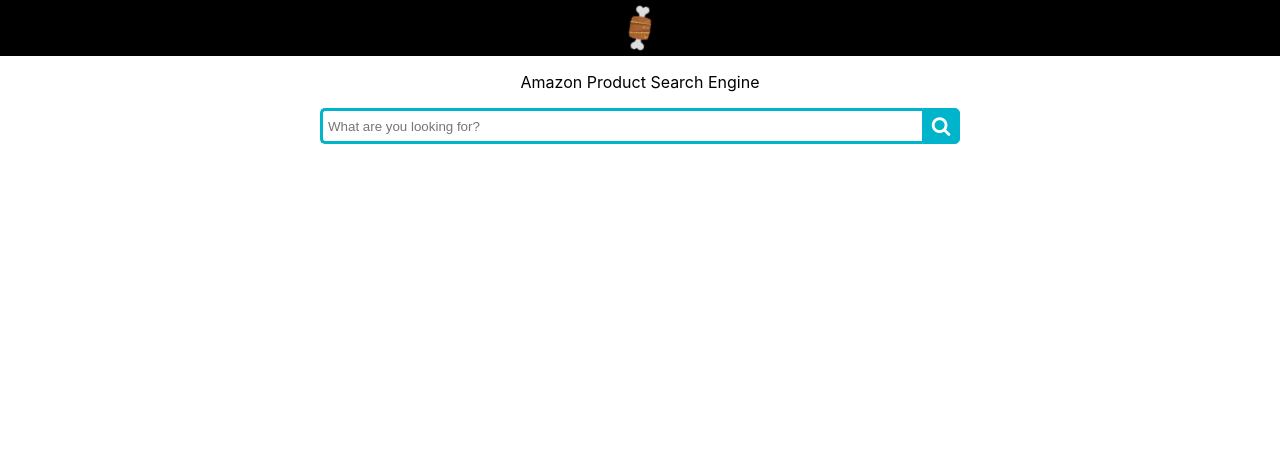
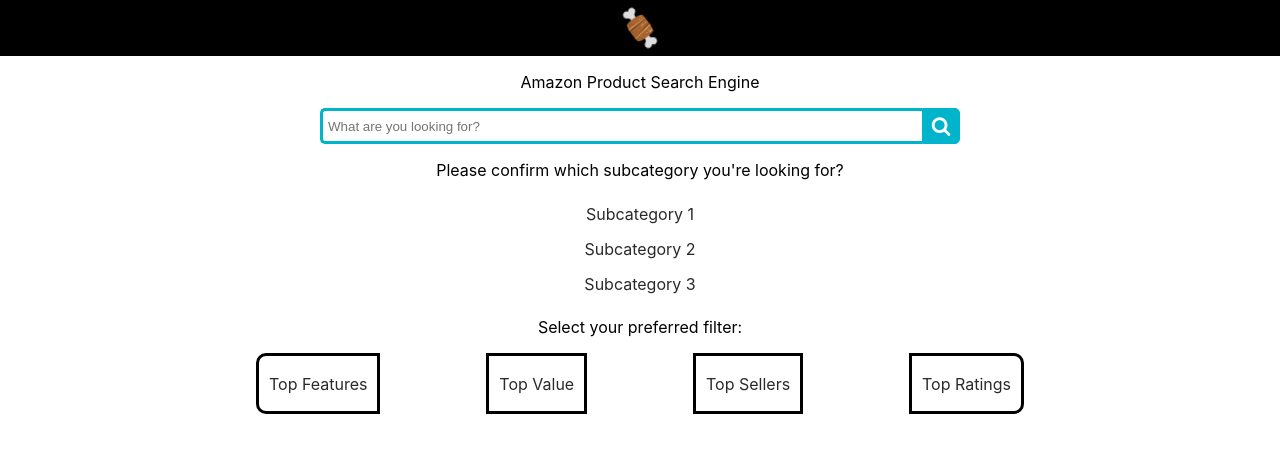
Before and after one commit to IdrisHanafi/AmazonSearchEngine, a React (Create React App) app in the folder frontend/search-engine-frontend/: page / in a window 1280 px wide. Shown: the top 452 px of the page. Built offline with nearby package versions, Linux system fonts and the light colour scheme.

Commit message:
complete UI selections

```diff
--- /dev/null
+++ b/frontend/search-engine-frontend/src/components/atoms/CheckBox/CheckBox.css
@@ -0,0 +1,26 @@
+.customCheckBox {
+  background-color: #FFFFFF;
+  cursor: pointer;
+  color: #2A2A2A;
+  display: flex;
+  justify-content: center;
+  align-items: center;
+  height: 35px;
+  border-radius: 10px;
+}
+
+.customCheckBoxSelected {
+  background-color: #00B4CC;
+  cursor: pointer;
+  color: #FFFFFF;
+  display: flex;
+  justify-content: center;
+  align-items: center;
+  height: 35px;
+  border-radius: 10px;
+}
+
+.customCheckBox:hover {
+  background-color: #00B4CC;
+  color: #FFFFFF;
+}
--- /dev/null
+++ b/frontend/search-engine-frontend/src/components/atoms/CheckBox/CheckBox.jsx
@@ -0,0 +1,49 @@
+import React from "react";
+
+import "./CheckBox.css"
+
+function CheckBox({ items, selectedIndex, onClick }) {
+  return (
+    <div
+      style={{
+        width: "fit-content",
+        minWidth: "60%",
+        maxWidth: "70%",
+      }}
+    >
+      {items.map((item, index) => {
+        return (
+          <div
+            key={item.index}
+            onClick={() => onClick(index)}
+          className={
+            index === selectedIndex ? "customCheckBoxSelected" : "customCheckBox"
+            }
+          >
+            {item.label}
+          </div>
+
+        )
+      })}
+    </div>
+  );
+}
+
+CheckBox.defaultProps = {
+  items: [
+    {
+      label: "Subcategory 1",
+      index: 100,
+    },
+    {
+      label: "Subcategory 2",
+      index: 101,
+    },
+    {
+      label: "Subcategory 3",
+      index: 102,
+    },
+  ]
+}
+
+export default CheckBox;
--- /dev/null
+++ b/frontend/search-engine-frontend/src/components/molecules/Filters/Filters.css
@@ -0,0 +1,30 @@
+.filterButtons {
+  background-color: #FFFFFF;
+  cursor: pointer;
+  color: #2A2A2A;
+  display: flex;
+  justify-content: center;
+  align-items: center;
+  height: 35px;
+  padding: 10px;
+  border-style: solid;
+  border-color: black;
+}
+
+.filterButtonSelected {
+  background-color: #00B4CC;
+  cursor: pointer;
+  color: #FFFFFF;
+  display: flex;
+  justify-content: center;
+  align-items: center;
+  height: 35px;
+  padding: 10px;
+  border-style: solid;
+  border-color: black;
+}
+
+.filterButtons:hover {
+  background-color: #00B4CC;
+  color: #FFFFFF;
+}
--- /dev/null
+++ b/frontend/search-engine-frontend/src/components/molecules/Filters/Filters.jsx
@@ -0,0 +1,68 @@
+import React from "react";
+
+import "./Filters.css"
+
+// import componenets
+function Filters({ items, selectedFilter, onClick }) {
+  return (
+    <div
+      style={{
+        display: "flex",
+        justifyContent: "space-between",
+        width: "fit-content",
+        minWidth: "60%",
+        maxWidth: "70%",
+      }}
+    >
+      {items.map((item, index) => {
+        return (
+          <div
+            style={{
+              ...(index === 0 ? {
+                borderTopLeftRadius: "10px",
+                borderBottomLeftRadius: "10px",
+              } : {}),
+              ...(index === items.length - 1 ? {
+                borderTopRightRadius: "10px",
+                borderBottomRightRadius: "10px",
+              } : {}),
+            }}
+            key={item.key}
+            onClick={() => onClick(item.key)}
+            className={
+              item.key === selectedFilter ?
+                "filterButtonSelected" :
+                "filterButtons"
+            }
+          >
+            {item.label}
+          </div>
+
+        )
+      })}
+    </div>
+  );
+}
+
+Filters.defaultProps = {
+  items: [
+    {
+      label: "Top Features",
+      key: "top_features",
+    },
+    {
+      label: "Top Value",
+      key: "top_value",
+    },
+    {
+      label: "Top Sellers",
+      key: "top_sellers",
+    },
+    {
+      label: "Top Ratings",
+      key: "top_ratings",
+    },
+  ]
+}
+
+export default Filters;
--- a/frontend/search-engine-frontend/src/pages/App/App.jsx
+++ b/frontend/search-engine-frontend/src/pages/App/App.jsx
@@ -1,4 +1,4 @@
-import React from "react";
+import React, { useState, useEffect } from "react";
 
 // import logo from '../../logo.svg';
 import mcrib from '../../mcrib.svg';
@@ -6,8 +6,46 @@
 
 // import atoms
 import SearchAndButton from "../../components/molecules/SearchAndButton/SearchAndButton";
+import Filters from "../../components/molecules/Filters/Filters";
+import CheckBox from "../../components/atoms/CheckBox/CheckBox";
+
+const items = [
+  {
+    label: "Subcategory 1",
+    index: 200,
+  },
+  {
+    label: "Subcategory 2",
+    index: 202,
+  },
+  {
+    label: "Subcategory 3",
+    index: 203,
+  },
+];
 
 function App() {
+  const [selectedCategory, setSelectedCategory] = useState(null);
+  const [selectedFilter, setSelectedFilter] = useState(null);
+
+  function onClickCheckBox(indexPressed) {
+    console.log(`clicked checkbox ${indexPressed}!`);
+    if (indexPressed === selectedCategory) {
+      setSelectedCategory(null)
+    } else {
+      setSelectedCategory(indexPressed)
+    }
+  }
+
+  function onClickFilter(newSelectedFilter) {
+    console.log(`clicked filter: ${newSelectedFilter}!`);
+    if (selectedFilter === newSelectedFilter) {
+      setSelectedFilter(null)
+    } else {
+      setSelectedFilter(newSelectedFilter)
+    }
+  }
+
   return (
     <div className="App">
       <header className="App-header">
@@ -21,6 +59,16 @@
         <div className="parentSearch" >
           <SearchAndButton />
         </div>
+
+        <p>
+        Please confirm which subcategory you're looking for?
+        </p>
+        <CheckBox selectedIndex={selectedCategory} onClick={onClickCheckBox} items={items}/>
+
+        <p>
+        Select your preferred filter:
+        </p>
+        <Filters selectedFilter={selectedFilter} onClick={onClickFilter}/>
       </div>
 
     </div>
```
Also changed, not shown: frontend/search-engine-frontend/src/components/atoms/Text/Text.css (deleted), frontend/search-engine-frontend/src/components/atoms/Text/Text.jsx (deleted).
